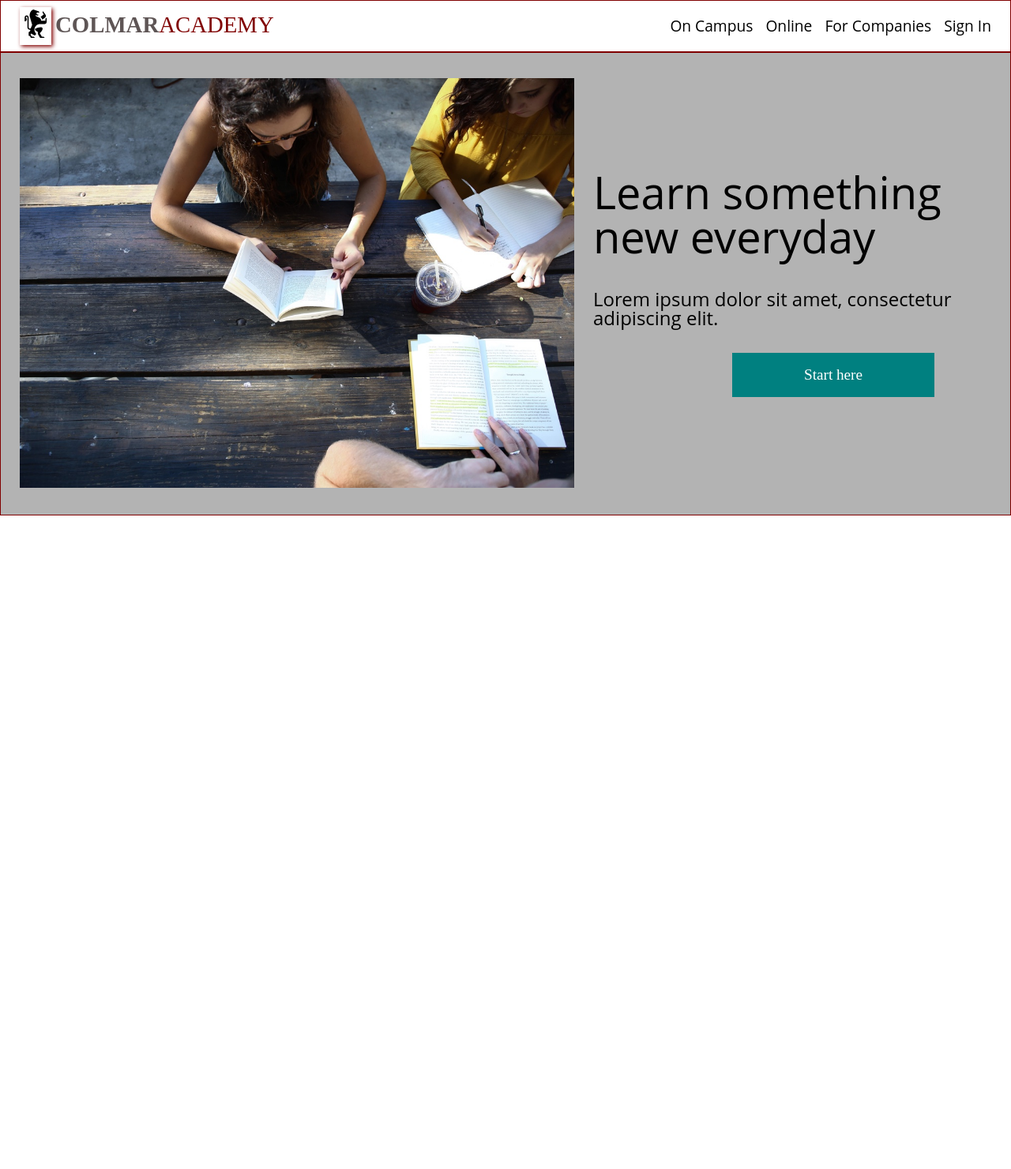
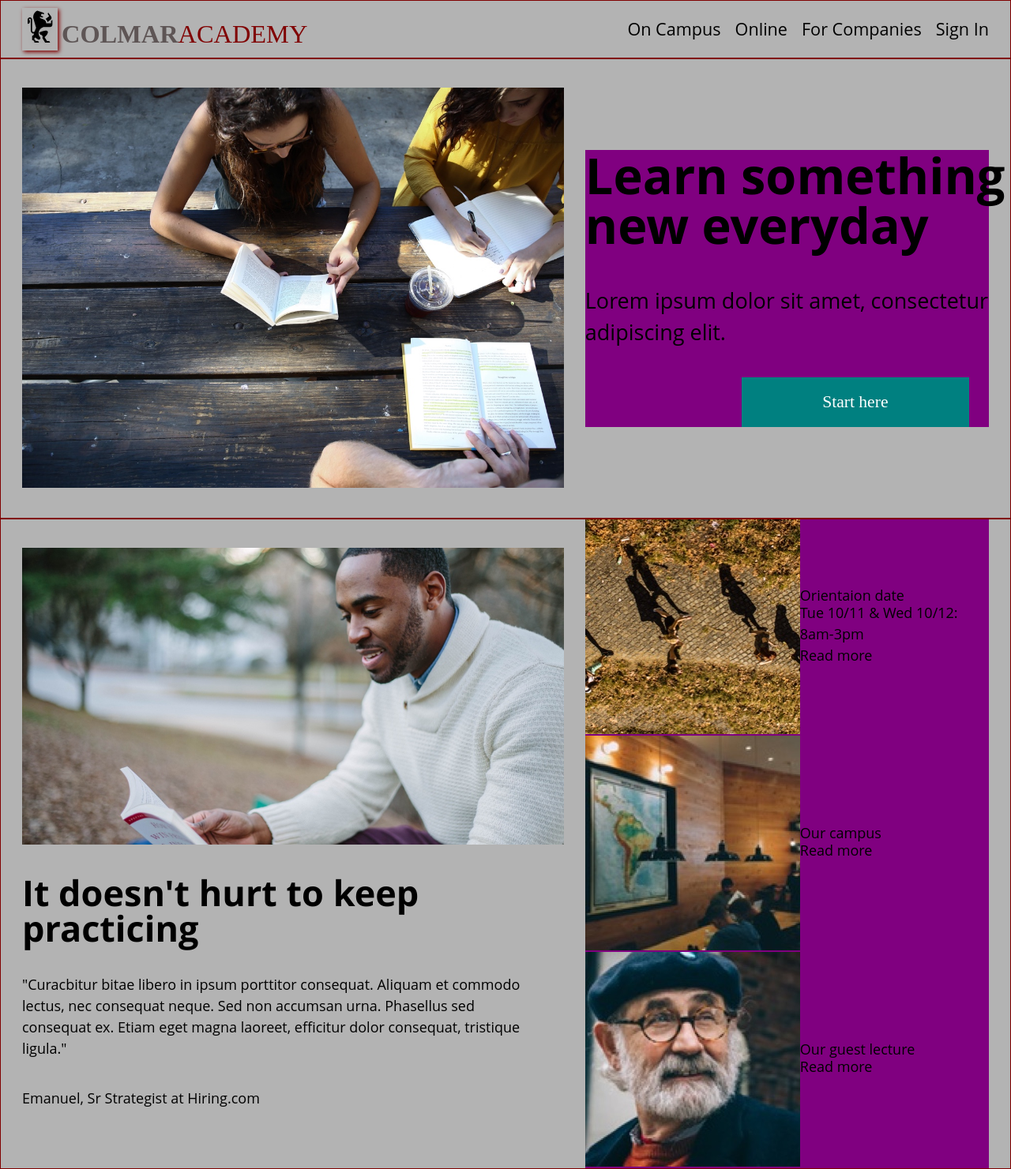
Before and after one commit to jenoble20/ColmarAcademy, a plain HTML site: page index.html in a window 1280 px wide. Shown: the whole page at 79% size. Before the commit the page ends 800 px from the top, so only its background shows below. Drawn offline with Linux system fonts and the light colour scheme; a web font is replaced by a local one.

Commit message:
Completes banner part of campus section.

```diff
--- a/Resources/CSS/style.css
+++ b/Resources/CSS/style.css
@@ -48,13 +48,37 @@
 
 html{
   font-family: "Open Sans";
-  font-size: 16px;
+  font-size: 18px;
+}
+
+span{
+  display: inline-block;
+  line-height: 1.5;
 }
 
 .section{
+  display: flex;
+  justify-content: space-between;
   max-width: 120rem;
   margin: auto;
   border: 1px hsl(0, 340%, 25%) solid;
+  background-color: hsl(0, 0%, 70%);
+}
+
+.banner{
+  margin: 2rem 1.5rem;
+  max-width: 60%;
+}
+
+.banner img{
+  max-width:100%;
+}
+
+.supporting{
+  min-width: 40%;
+  max-width: 40%;
+  margin-right: 1.5rem;
+  background-color: purple;
 }
 
 .button{
@@ -62,16 +86,21 @@ html{
   height: 3rem;
   font-family: "Roboto Slab";
   font-size: 1.2rem;
+  padding: 0.5rem;
   border: none;
   color: white;
   background-color: hsl(180, 100%, 25%);
+}
+
+.source{
+  display: block;
+  margin-top: 2rem;
 }
 
 
 /* HEADER SECTION */
 
 .header.section{
-  display: flex;
   height: 4rem;
   align-items: center;
 
@@ -121,49 +150,59 @@ html{
 /*  LEARN SECTION */
 
 .learn.section{
-  display: flex;
   justify-content: space-between;
   align-items: center;
-  background-color: hsl(0, 0%, 70%);
 }
 
-.learn.banner{
-  margin: 2rem 1.5rem;
-  width: 60rem;
-}
-
-.learn.banner img{
-  max-width: 100%;
-}
-
-#learn-container{
-  width: 40%;
-  margin-right: 3rem;
-}
-
-.learn.content{
+.learn .content{
   display: flex;
   flex-direction: column;
   align-items: center;
   width: 30rem;
   float: left;
-
 }
 
-.learn.content h1{
+.learn h1{
   font-size: 3.5rem;
-
+  font-weight: 700;
 }
 
-.learn.content span{
+.learn .content span{
   font-size: 1.5rem;
   margin-top: 2.5rem;
   margin-bottom: 2rem;
 }
 
-.learn.content .button{
+.learn .content .button{
   align-self: flex-end;
   margin-right: 3rem;
   width: 16rem;
   height: 3.5rem;
 }
+
+
+/* CAMPUS SECTION */
+
+.campus.section{
+  justify-content: space-between;
+}
+
+.campus .content h1{
+  font-size: 2.5rem;
+  font-weight: 700;
+  margin: 2rem 0;
+}
+
+.campus .content span{
+  width: 95%;
+}
+
+.campus .supporting{
+  display: flex;
+  flex-direction: column;
+}
+
+.campus .panel{
+  display: flex;
+  align-items: center;
+}
--- a/index.html
+++ b/index.html
@@ -29,11 +29,11 @@
     <!--LEARN SECTION-->
 
     <div class="learn section">
-      <div class="learn banner">
+      <div class="banner">
         <img src="Resources/Images/banner.jpg">
       </div>
-      <div id="learn-container">
-        <div class="learn content">
+      <div class="supporting">
+        <div class="content">
           <h1>Learn something new everyday</h1>
           <span>Lorem ipsum dolor sit amet, consectetur adipiscing elit.</span>
           <button class="button" type="button">Start here</button>
@@ -41,5 +41,48 @@
       </div>
     </div>
 
+    <!--CAMPUS SECTION-->
+    <div class="campus section">
+      <div class="banner content">
+        <img src="Resources/Images/information-main.jpg">
+        <h1>It doesn't hurt to keep practicing</h1>
+        <span class="quote">"Curacbitur bitae libero in ipsum porttitor consequat. Aliquam
+          et commodo lectus, nec consequat neque. Sed non accumsan urna.
+          Phasellus sed consequat ex. Etiam eget magna laoreet, efficitur
+          dolor consequat, tristique ligula."</span>
+        <span class="source">Emanuel, Sr Strategist at Hiring.com</span>
+      </div>
+      <div class="supporting">
+        <div id="panels-container">
+          <div class="panel">
+            <div>
+              <img src="Resources/Images/information-orientation.jpg">
+            </div>
+            <div>
+              <h3>Orientaion date</h3>
+              <span>Tue 10/11 & Wed 10/12: 8am-3pm</span>
+              <span><a href="#">Read more</a></span>
+            </div>
+          </div>
+          <div class="panel">
+            <div>
+              <img src="Resources/Images/information-campus.jpg">
+            </div>
+            <div>
+              <h3>Our campus</h3>
+              <span><a href="#">Read more</a></span>
+            </div>
+          </div>
+          <div class="panel">
+            <div>
+              <img src="Resources/Images/information-guest-lecture.jpg">
+            </div>
+            <div>
+              <h3>Our guest lecture</h3>
+              <span><a href="#">Read more</a></span>
+            </div>
+          </div>
+        </div>
+      </div>
+    </div>
   </body>
-</html>
```
